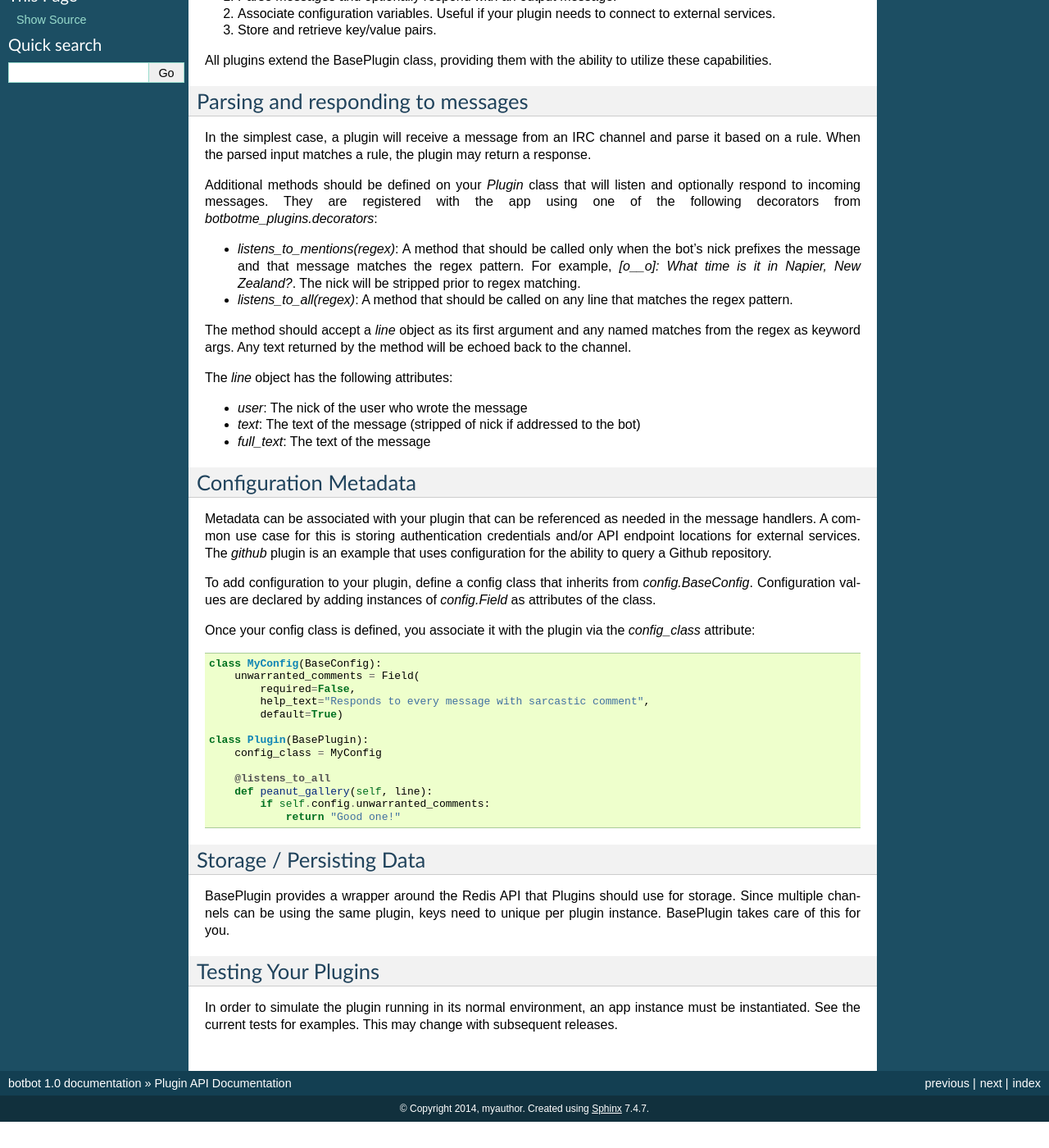
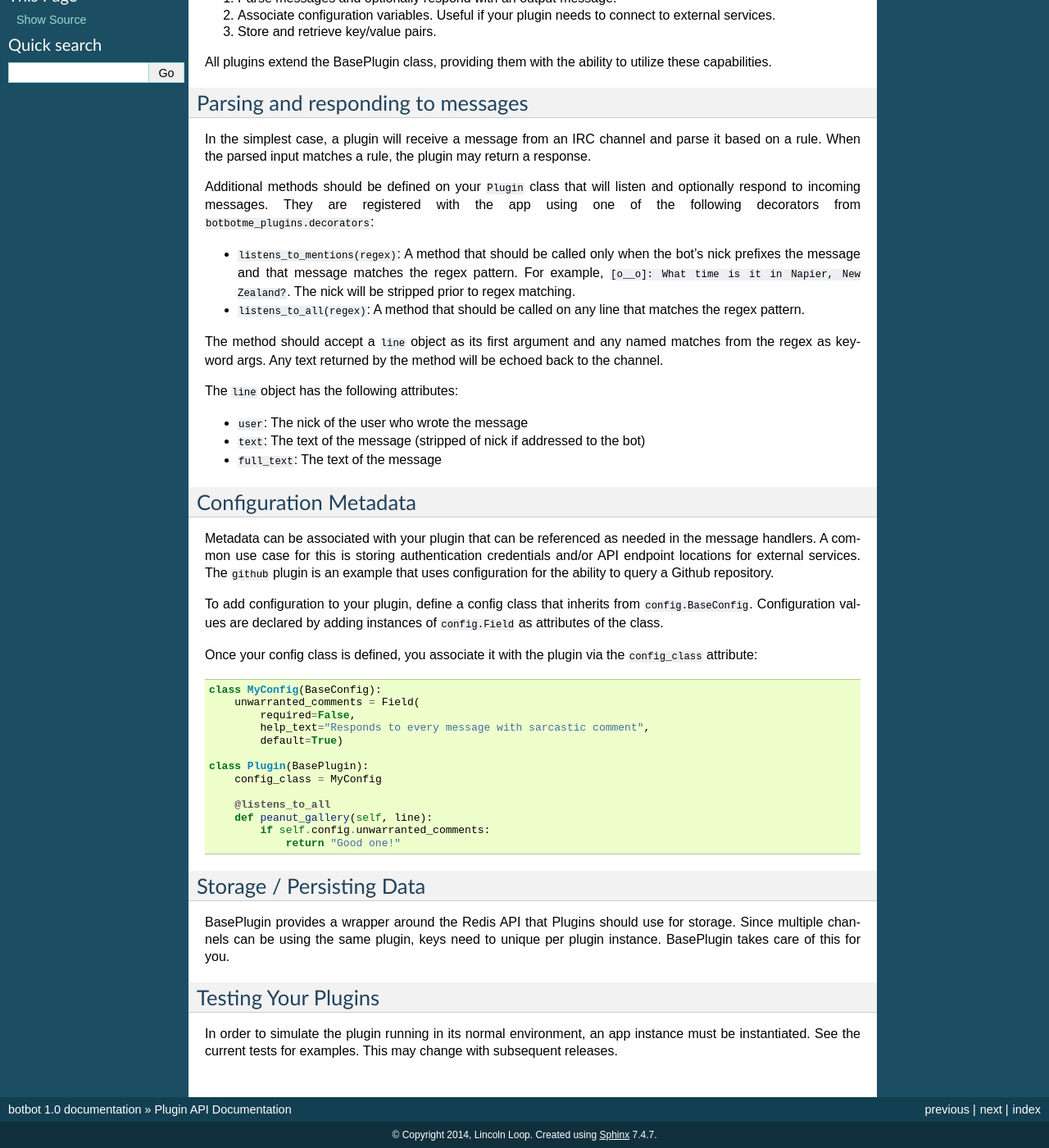
Before and after one commit to BotBotMe/botbot-web, a Sphinx documentation site: the page built from docs/plugins.rst, in a window 1280 px wide and 1400 px high, scrolled down 320 px. Shown: the whole window at 82% size. Built offline with Sphinx 7.4.7, drawn with Linux system fonts in a browser that asks for light colours; before the commit the page ends 1688 px from its top, so only the background shows below that.

Commit message:
Various formatting fixes for consistency; use syntax highlighting for code blocks

```diff
--- a/docs/conf.py
+++ b/docs/conf.py
@@ -39,7 +39,7 @@ master_doc = 'index'
 
 # General information about the project.
 project = u'botbot'
-copyright = u'%d, myauthor' % datetime.date.today().year
+copyright = u'%d, Lincoln Loop' % datetime.date.today().year
 
 # The version info for the project you're documenting, acts as replacement for
 # |version| and |release|, also used in various other places throughout the
@@ -174,7 +174,7 @@ htmlhelp_basename = 'botbotdoc'
 # (source start file, target name, title, author, documentclass [howto/manual]).
 latex_documents = [
   ('index', 'botbot.tex', u'botbot Documentation',
-   u'myauthor', 'manual'),
+   u'Lincoln Loop', 'manual'),
 ]
 
 # The name of an image file (relative to this directory) to place at the top of
--- a/docs/getting_started.rst
+++ b/docs/getting_started.rst
@@ -12,7 +12,9 @@ A bot acts as an IRC client. It connects to one or more IRC servers and joins on
 
 1. Go to ``http://localhost:8000/admin/bots/chatbot/add/``
 
-2. Log in with your username. If you didn’t create a superuser during installation, you can create one via::
+2. Log in with your username. If you didn’t create a superuser during installation, you can create one via:
+
+.. code-block:: bash
 
     manage.py createsuperuser
 
--- a/docs/managing_bots.rst
+++ b/docs/managing_bots.rst
@@ -34,4 +34,4 @@ Before logging any public channels, take a couple simple steps to ensure no misu
 1. Have the consent of a channel operator.
 2. Ask the operator to make it clear in the channel topic that it is being logged.
 
-`Freenode's channel guidelines` <http://freenode.net/channel_guidelines.shtml>`_ don't seem to address non-operator users who want to run bots. (see final bullet point) Our preference is to favor honesty and transparency.
+`Freenode's channel guidelines <http://freenode.net/channel_guidelines.shtml>`_ don't seem to address non-operator users who want to run bots. (see final bullet point) Our preference is to favor honesty and transparency.
--- a/docs/plugins.rst
+++ b/docs/plugins.rst
@@ -3,7 +3,7 @@ Plugin API Documentation
 
 You can write your own Botbot plugin by extending the core plugin class and providing one or more message handlers. A
 message handler is a method on the plugin class that receives an object representing a user message that has been
-posted to the IRC channel the plugin is associated with. The existing plugins in `botbotme_plugins/plugins` serve as good examples to follow. `ping` and `brain` are good ones to start with due to their simplicity.
+posted to the IRC channel the plugin is associated with. The existing plugins in ``botbotme_plugins/plugins`` serve as good examples to follow. **ping** and **brain** are good ones to start with due to their simplicity.
 
 Plugin Capabilities
 --------------------
@@ -22,29 +22,29 @@ Parsing and responding to messages
 In the simplest case, a plugin will receive a message from an IRC channel and parse it based on a rule. When the parsed input
 matches a rule, the plugin may return a response.
 
-Additional methods should be defined on your `Plugin` class that will listen and optionally respond to incoming messages. They are registered with the app using one of the following decorators from `botbotme_plugins.decorators`:
+Additional methods should be defined on your ``Plugin`` class that will listen and optionally respond to incoming messages. They are registered with the app using one of the following decorators from ``botbotme_plugins.decorators``:
 
-* `listens_to_mentions(regex)`: A method that should be called only when the bot's nick prefixes the message and that message matches the regex pattern. For example, `[o__o]: What time is it in Napier, New Zealand?`. The nick will be stripped prior to regex matching.
-* `listens_to_all(regex)`: A method that should be called on any line that matches the regex pattern.
+* ``listens_to_mentions(regex)``: A method that should be called only when the bot's nick prefixes the message and that message matches the regex pattern. For example, ``[o__o]: What time is it in Napier, New Zealand?``. The nick will be stripped prior to regex matching.
+* ``listens_to_all(regex)``: A method that should be called on any line that matches the regex pattern.
 
-The method should accept a `line` object as its first argument and any named matches from the regex as keyword args. Any text returned by the method will be echoed back to the channel.
+The method should accept a ``line`` object as its first argument and any named matches from the regex as keyword args. Any text returned by the method will be echoed back to the channel.
 
-The `line` object has the following attributes:
+The ``line`` object has the following attributes:
 
-* `user`: The nick of the user who wrote the message
-* `text`: The text of the message (stripped of nick if addressed to the bot)
-* `full_text`: The text of the message
+* ``user``: The nick of the user who wrote the message
+* ``text``: The text of the message (stripped of nick if addressed to the bot)
+* ``full_text``: The text of the message
 
 Configuration Metadata
 -----------------------
 
 Metadata can be associated with your plugin that can be referenced as needed in the message handlers. A common use case for
-this is storing authentication credentials and/or API endpoint locations for external services. The `github` plugin is an example that uses configuration for the ability to query a Github repository.
+this is storing authentication credentials and/or API endpoint locations for external services. The ``github`` plugin is an example that uses configuration for the ability to query a Github repository.
 
-To add configuration to your plugin, define a config class that inherits from `config.BaseConfig`. Configuration values are
-declared by adding instances of `config.Field` as attributes of the class.
+To add configuration to your plugin, define a config class that inherits from ``config.BaseConfig``. Configuration values are
+declared by adding instances of ``config.Field`` as attributes of the class.
 
-Once your config class is defined, you associate it with the plugin via the `config_class` attribute::
+Once your config class is defined, you associate it with the plugin via the ``config_class`` attribute::
 
     class MyConfig(BaseConfig):
         unwarranted_comments = Field(
```
Also changed, not shown: other parts of docs/getting_started.rst (+1 -1 lines), docs/developers.rst (+17 -10 lines), docs/install.rst (+19 -5 lines).
